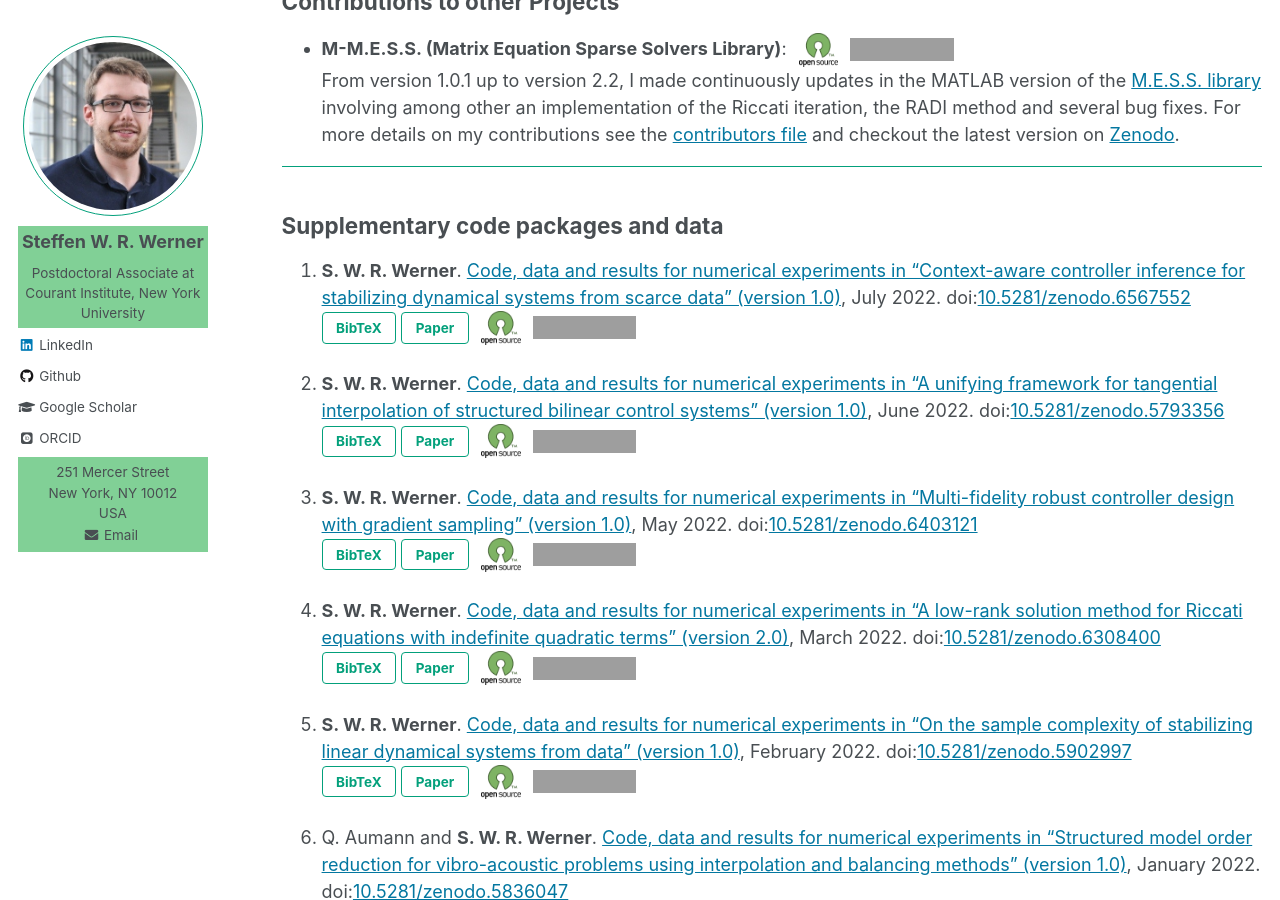
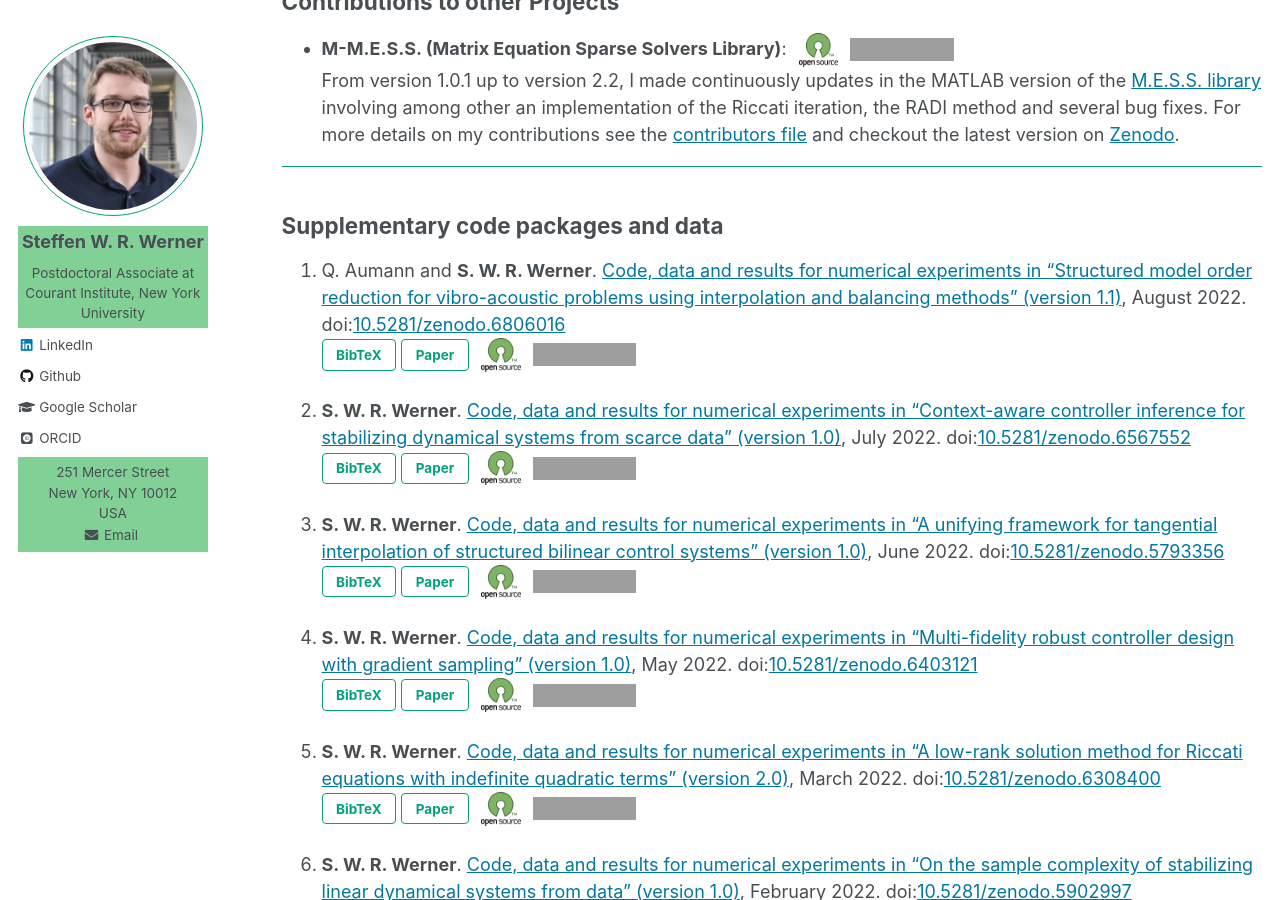
Before and after one commit to ninsteve/ninsteve.github.io, a Jekyll site: the page built from _pages/software.md, in a window 1280 px wide and 900 px high, scrolled down 1022 px. Built offline with Jekyll 4.4.1, drawn with Linux system fonts in a browser that asks for light colours; nearby versions of some CDN libraries; some web fonts are replaced; formulas are drawn with MathJax 3; grey boxes are pictures that could not be loaded.

```diff
--- a/_pages/software.md
+++ b/_pages/software.md
@@ -114,6 +114,23 @@ author_profile: true
 ---
 
 ## <a name="codepackages"></a>Supplementary code packages and data ##
+
+1.  Q. Aumann and <strong>S. W. R. Werner</strong>. <a target="blank_"
+    href="https://doi.org/10.5281/zenodo.6806016">Code, data and results for
+    numerical experiments in &ldquo;Structured model order reduction for
+    vibro-acoustic problems using interpolation and balancing methods&rdquo;
+    (version 1.1)</a>,
+    August 2022. doi:<a target="blank_" href="https://doi.org/10.5281/zenodo.6806016">10.5281/zenodo.6806016</a><br />
+    <button id="supAumW22a-pop" class="btn btn--inverse">BibTeX</button>
+    <a target="blank_" href="https://doi.org/10.1016/j.jsv.2022.117363"><button
+    class="btn btn--inverse">Paper</button></a>
+    <a target ="_blank"
+    href="https://en.wikipedia.org/wiki/Open-source_software">
+    <img src="../images/open_source_symbol.png" alt="Open Source Software"
+    class="opensource"></a>
+    <a href="https://opensource.org/licenses/BSD-2-Clause">
+    <img src="https://img.shields.io/badge/License-BSD%202--Clause-orange.svg"
+    alt="License: BSD 2-Clause" class="badge"></a>
 
 1.  <strong>S. W. R. Werner</strong>. <a target="blank_"
     href="https://doi.org/10.5281/zenodo.6567552">Code, data and results for
--- a/files/software/bibtex.html
+++ b/files/software/bibtex.html
@@ -2,6 +2,26 @@
 <!-- SUPPLEMENTARY CODE PACKAGES AND DATA                                    -->
 <!--=========================================================================-->
 
+<script>
+  $(function(){
+  $('#supAumW22a-pop').magnificPopup({ items: { src: '#supAumW22a' },
+  closeBtnInside: true, autoFocusLast: false, fixedContentPos: false,
+  type: 'inline' }); });
+</script>
+<div id="supAumW22a" class="bibtex-dialog mfp-hide">
+<pre><code>
+@MISC{supAumW22a,
+  author =       {Aumann, Q. and Werner, S.~W.~R.},
+  title  =       {Code, Data and Results for Numerical Experiments in
+                  ``{S}tructured model order reduction for vibro-acoustic
+                  problems using interpolation and balancing methods''
+                  (version 1.1)},
+  month  =       aug,
+  year   =       {2022},
+  doi    =       {10.5281/zenodo.6806016}
+}
+</code></pre></div>
+<!--=========================================================================-->
 <script>
   $(function(){
   $('#supWer22d-pop').magnificPopup({ items: { src: '#supWer22d' },
```
Also changed, not shown: _pages/about.md (+1 -1 lines), _pages/publications.md (+14 -14 lines), files/publications/bibtex.html (+21 -21 lines), 2 other files.
